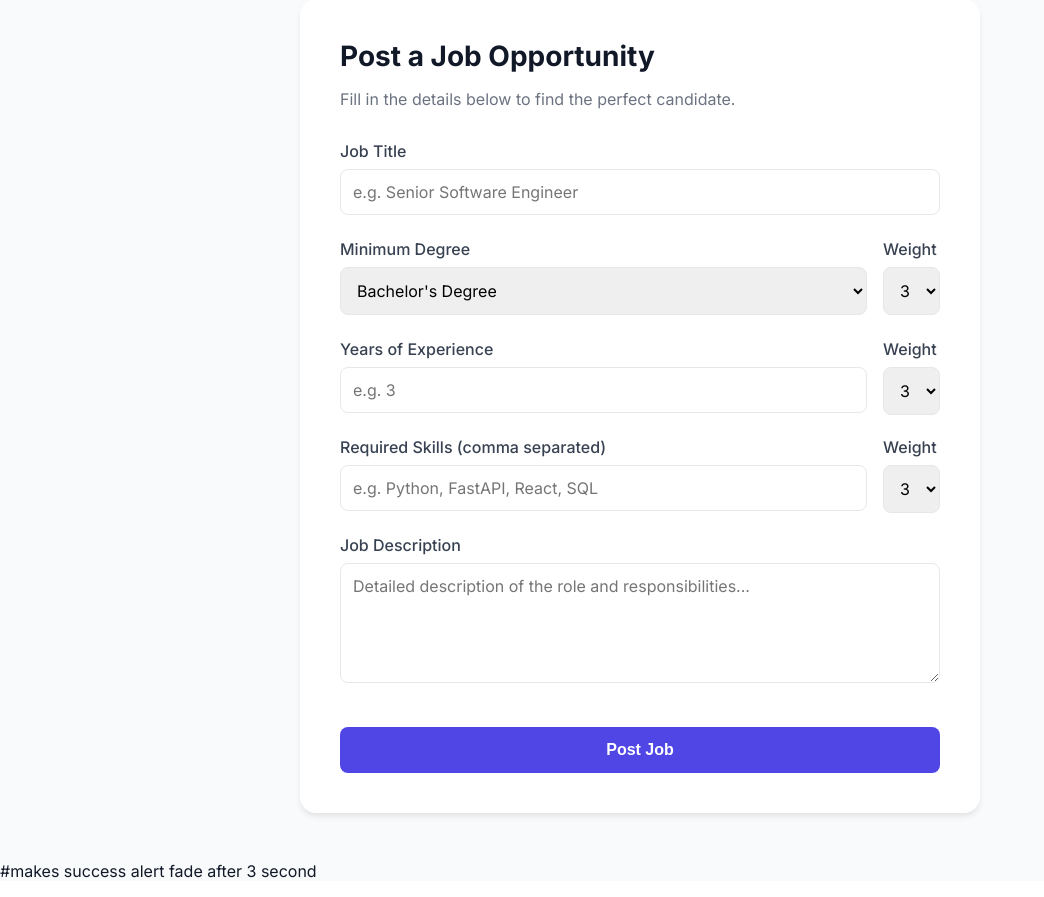
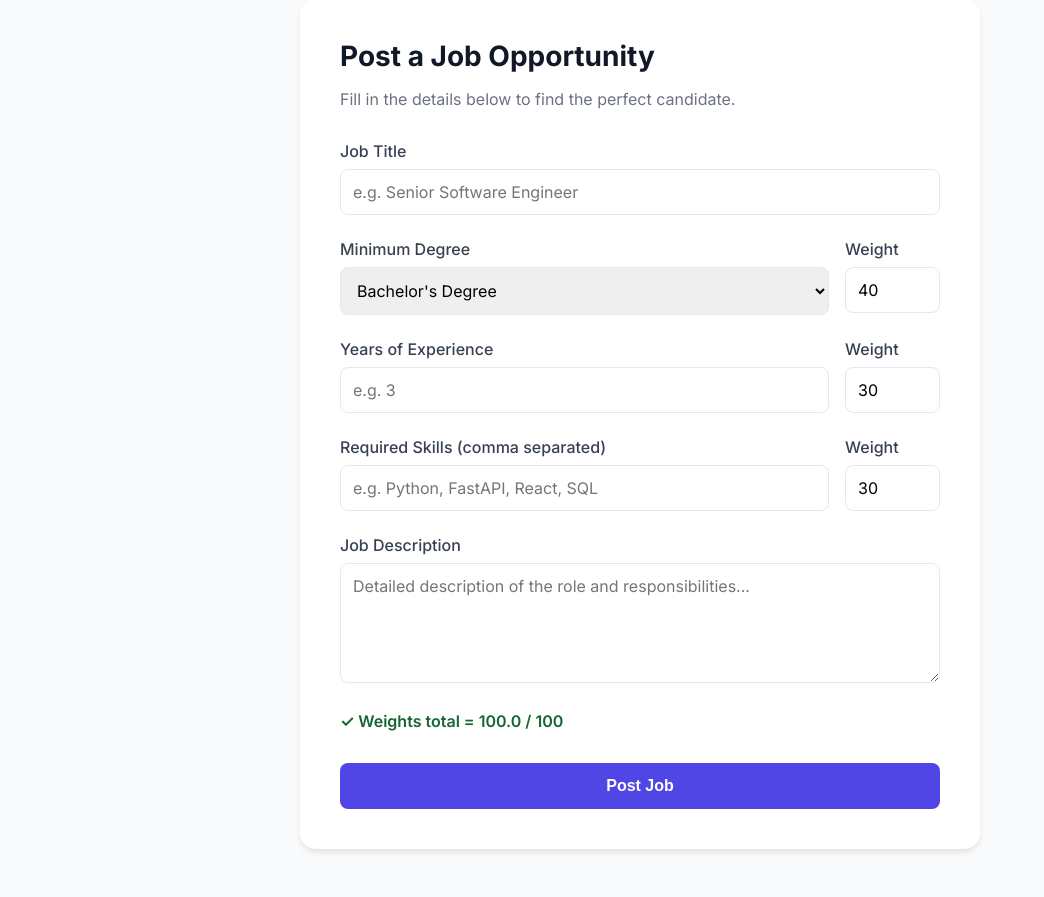
Before and after one commit to BS-ASPM-2025/bs-aspm-2025-team1, a FastAPI app: page /post_job in a window 1280 px wide. Shown: the part 119-1016 px from the top of the page, without its empty margins (0-1044 px from the left). Run offline with FastAPI, Linux system fonts and the light colour scheme.

Commit message:
Implement validation logic to ensure that the sum of all assigned weights for job requirements equals 100% before allowing the scoring rules to be saved.

```diff
--- a/templates/post_job.html
+++ b/templates/post_job.html
@@ -179,7 +179,7 @@
               <div class="success-alert">✅ Job posted successfully!</div>
             {% endif %}
 
-            <form action="/post_job" method="post">
+            <form id="postJobForm" action="/post_job" method="post">
                 <div class="form-group">
                     <label for="title">Job Title</label>
                     <input type="text" id="title" name="title" placeholder="e.g. Senior Software Engineer" required>
@@ -198,31 +198,19 @@
                     </div>
                     <div>
                         <label>Weight</label>
-                        <select name="degree_weight">
-                            <option value="1">1</option>
-                            <option value="2">2</option>
-                            <option value="3" selected>3</option>
-                            <option value="4">4</option>
-                            <option value="5">5</option>
-                        </select>
+                        <input type="number" class="weight-input" name="degree_weight" min="0" max="50" value="40">
                     </div>
                 </div>
 
                  <div class="row">
                     <div class="form-group">
                         <label for="experience">Years of Experience</label>
-                        <input type="number" id="experience" name="experience" min="0" max="50" placeholder="e.g. 3"
+                        <input type="number" id="experience" name="experience" min="0" max="60" placeholder="e.g. 3"
                             required>
                     </div>
                      <div>
                         <label>Weight</label>
-                        <select name="experience_weight">
-                          <option value="1">1</option>
-                          <option value="2">2</option>
-                          <option value="3" selected>3</option>
-                          <option value="4">4</option>
-                          <option value="5">5</option>
-                        </select>
+                        <input type="number" class="weight-input" name="experience_weight" min="0" max="60" value="30">
                     </div>
                 </div>
 
@@ -233,14 +221,8 @@
                             required>
                     </div>
                     <div>
-                        <label>Weight</label>
-                        <select name="skills_weight">
-                          <option value="1">1</option>
-                          <option value="2">2</option>
-                          <option value="3" selected>3</option>
-                          <option value="4">4</option>
-                          <option value="5">5</option>
-                        </select>
+                       <label>Weight</label>
+                       <input type="number" class="weight-input" name="skills_weight" min="0" max="50" value="30">
                     </div>
                 </div>
 
@@ -251,19 +233,101 @@
                         placeholder="Detailed description of the role and responsibilities..." required></textarea>
                 </div>
 
-                <button type="submit">Post Job</button>
+                <p id="weightsInfo" style="margin-top:0.5rem; font-weight:600;"></p>
+                <button id="submitBtn" type="submit">Post Job</button>
             </form>
         </div>
     </main>
 
 </body>
 
-#makes success alert fade after 3 second
 <script>
+  // Fade success alert after 3 seconds
   setTimeout(() => {
     const el = document.querySelector('.success-alert');
     if (el) el.remove();
   }, 3000);
+
+  // ===== Weights: must sum exactly to 100 =====
+  const REQUIRED_SUM = 100;
+  const DECIMALS = 1; // 1 => one digit after decimal. set to 0 for integers only.
+
+  const form = document.getElementById('postJobForm');
+  const inputs = document.querySelectorAll('.weight-input');
+  const info = document.getElementById('weightsInfo');
+  const submitBtn = document.getElementById('submitBtn');
+
+  const roundTo = (n, decimals) => {
+    const p = Math.pow(10, decimals);
+    return Math.round(n * p) / p;
+  };
+
+  const formatTo = (n, decimals) => {
+    return roundTo(n, decimals).toFixed(decimals);
+  };
+
+  const parse = (v) => {
+    const x = parseFloat(v);
+    return Number.isFinite(x) ? x : 0;
+  };
+
+  const updateWeightsUI = () => {
+    let sum = 0;
+    inputs.forEach(i => sum += parse(i.value));
+    sum = roundTo(sum, DECIMALS);
+
+    const ok = (sum === REQUIRED_SUM);
+
+    if (info) {
+      info.textContent = ok
+        ? `✓ Weights total = ${formatTo(sum, DECIMALS)} / ${REQUIRED_SUM}`
+        : `Weights total: ${formatTo(sum, DECIMALS)} / ${REQUIRED_SUM} (must equal ${REQUIRED_SUM})`;
+      info.style.color = ok ? '#166534' : '#b91c1c';
+    }
+
+    if (submitBtn) submitBtn.disabled = !ok;
+  };
+
+  // Keep values within allowed min/max + snap to 1 decimal on blur
+  inputs.forEach(input => {
+    input.addEventListener('input', () => {
+      // enforce min/max live (optional but nice)
+      const min = input.min !== '' ? parseFloat(input.min) : -Infinity;
+      const max = input.max !== '' ? parseFloat(input.max) : Infinity;
+      let v = parse(input.value);
+
+      if (v < min) v = min;
+      if (v > max) v = max;
+
+      input.value = v; // keep raw while typing
+      updateWeightsUI();
+    });
+
+    input.addEventListener('blur', () => {
+      // snap to DECIMALS digits on blur
+      const v = parse(input.value);
+      input.value = formatTo(v, DECIMALS);
+      updateWeightsUI();
+    });
+  });
+
+  // Final guard: prevent submit if not exactly 100 (even if someone bypasses disabled button)
+  if (form) {
+    form.addEventListener('submit', (e) => {
+      let sum = 0;
+      inputs.forEach(i => sum += parse(i.value));
+      sum = roundTo(sum, DECIMALS);
+
+      if (sum !== REQUIRED_SUM) {
+        e.preventDefault();
+        updateWeightsUI();
+        alert(`Weights must sum exactly to ${REQUIRED_SUM}. Current total: ${formatTo(sum, DECIMALS)}.`);
+      }
+    });
+  }
+
+  // Initialize on load
+  updateWeightsUI();
 </script>
 
 </html>
```
